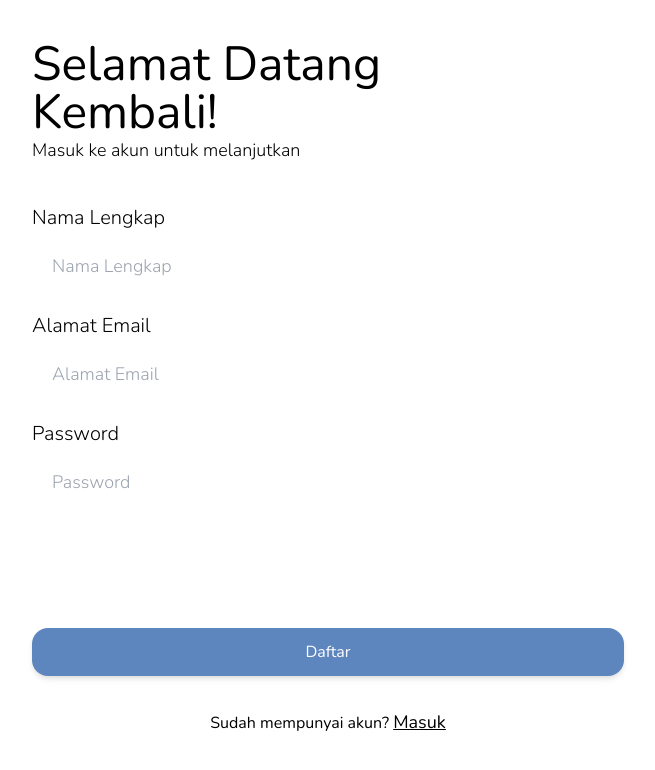
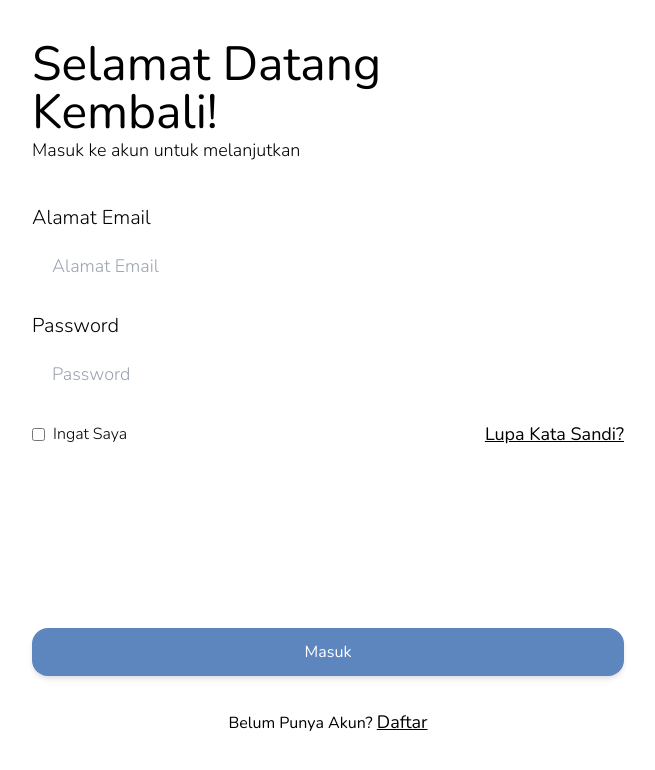
Before and after one commit to Devanoz/belajarmatematika.id, a Nuxt app: page /auth/register in a window 1280 px wide. Shown: the top 770 px of the page, without its empty margins (312-967 px from the left). Built offline with nearby package versions, Linux system fonts and the light colour scheme.

Commit message:
feat: :sparkles: update verificaton page
add school icon and add custom blue color to tailwin

```diff
--- a/pages/auth/register.vue
+++ b/pages/auth/register.vue
@@ -6,20 +6,24 @@
     <span class="text-lg font-light text-slate-400">Masuk ke akun untuk melanjutkan</span>
 
     <form method="post" class="mt-10 h-full flex flex-col gap-y-5">
-      <TextInput label="Nama Lengkap" placeholder="Nama Lengkap" type="text" />
-
       <TextInput label="Alamat Email" placeholder="Alamat Email" type="email" />
       <TextInput label="Password" placeholder="Password" type="password" />
-      <!-- <TextInput label="Konfirmasi Password" placeholder="Konfirmasi Password" type="{{onShow? 'password' | "text"}}" /> -->
+
+      <div class="flex justify-between">
+        <CheckBox label="Ingat Saya" />
+        <NuxtLink to="/auth/forget" class="underline text-lg text-cyan-700">
+          Lupa Kata Sandi?
+        </NuxtLink>
+      </div>
 
       <div class="mt-auto mb-16">
         <button type="submit" class="bg-cs-blue-500 w-full py-3 text-center text-white rounded-2xl shadow-md">
-          Daftar
+          Masuk
         </button>
 
-        <span class="text-center w-full inline-block mt-8">Sudah mempunyai akun?
+        <span class="text-center w-full inline-block mt-8">Belum Punya Akun?
           <NuxtLink to="/auth/forget" class="underline text-lg text-cyan-700">
-            Masuk
+            Daftar
           </NuxtLink>
         </span>
       </div>
@@ -30,14 +34,10 @@
 <script lang="ts">
 import Vue from 'vue'
 import TextInput from '~/components/form/TextInput.vue'
+import CheckBox from '~/components/form/CheckBox.vue'
 
 export default Vue.extend({
   name: 'RegisterPage',
-  components: { TextInput },
-  methods: {
-    showPass: () => {
-
-    }
-  }
+  components: { TextInput, CheckBox }
 })
 </script>
```
